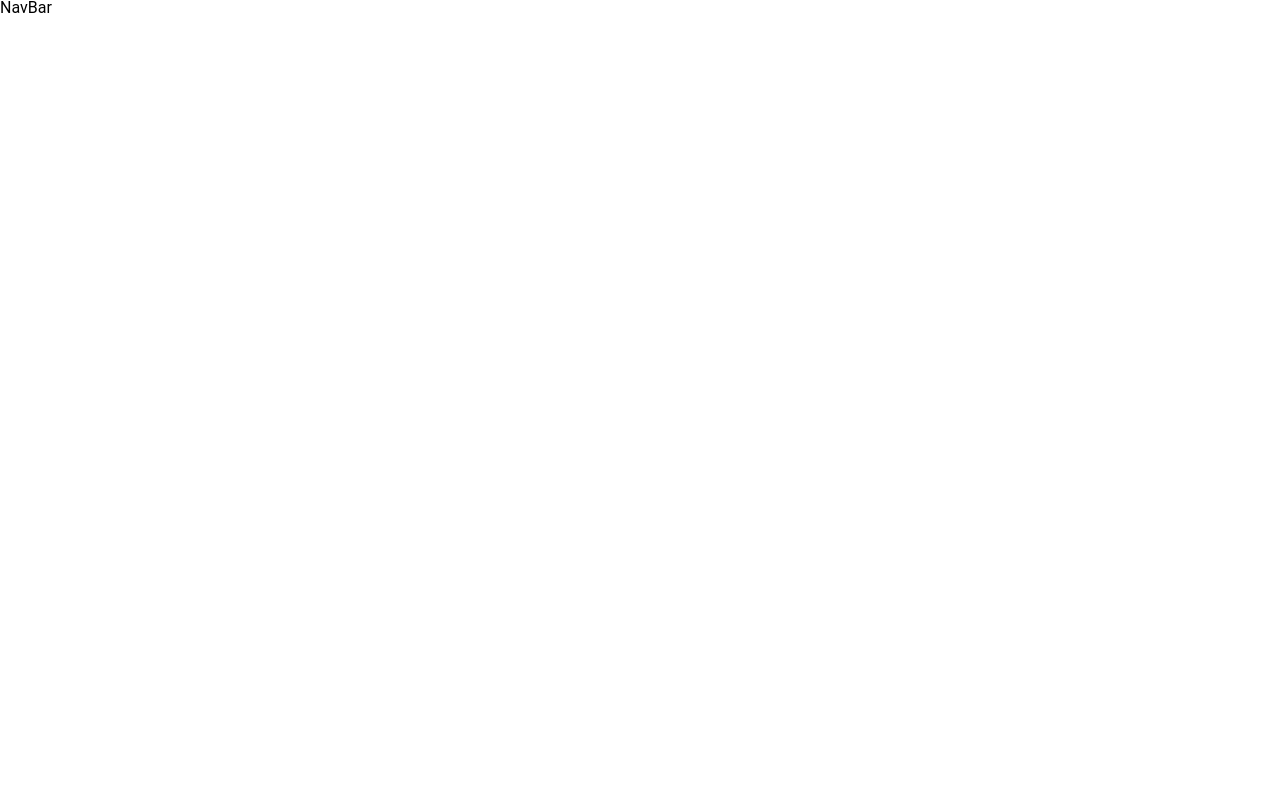
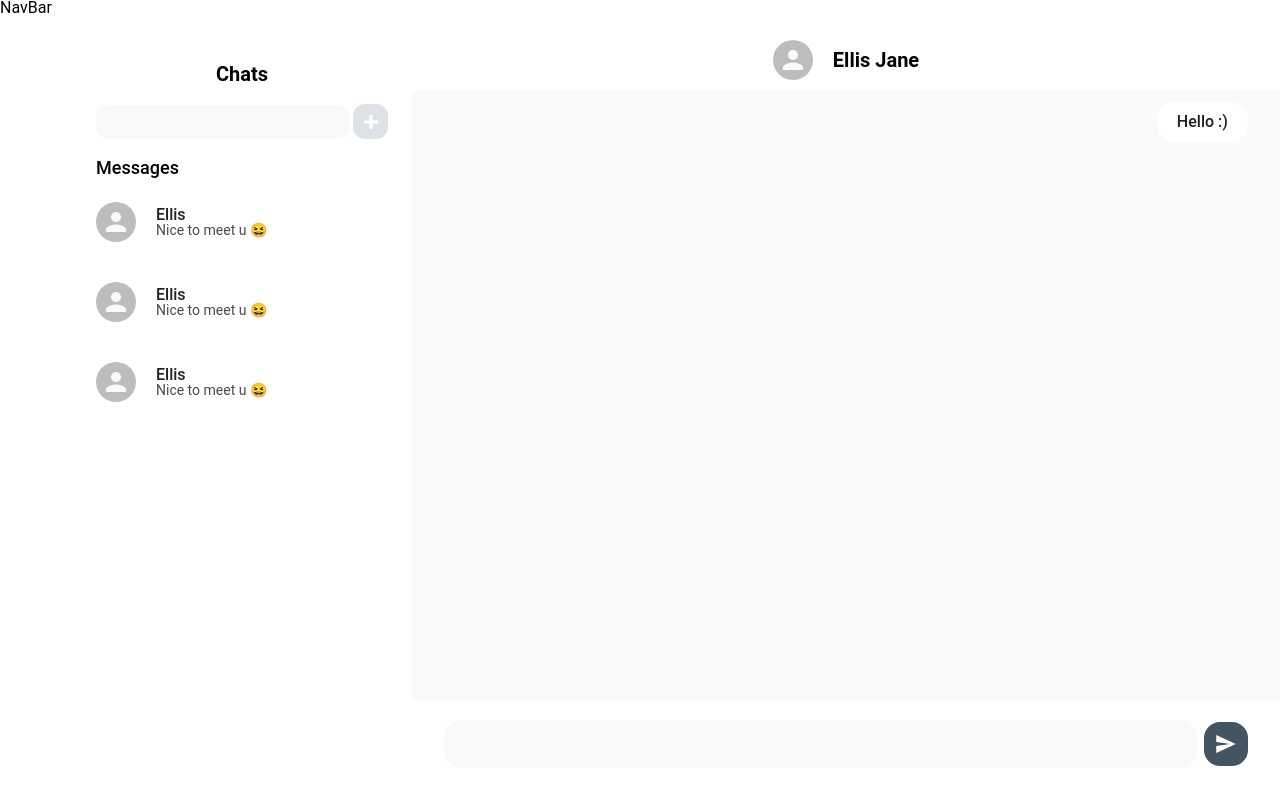
Before and after one commit to IamMrandrew/duplex, a React (Create React App) app in the folder client/: page /chat in a window 1280 px wide. Built offline with nearby package versions, Linux system fonts and the light colour scheme.

Commit message:
feat: routing chat to chatarea

```diff
--- a/client/src/Routes.tsx
+++ b/client/src/Routes.tsx
@@ -51,10 +51,16 @@ const Routes = (props: Props): ReactElement => {
         <NavBar />
         <Switch>
           {dimensions.width > 768 && (
-            <Route exact path={['/', toPath(LOCATIONS.home)]}>
-              <Chats />
-              <ChatArea />
-            </Route>
+            <>
+              <Route exact path={['/', toPath(LOCATIONS.home)]}>
+                <Chats />
+                <ChatArea />
+              </Route>
+              <Route path="/chat">
+                <Chats />
+                <ChatArea />
+              </Route>
+            </>
           )}
           {dimensions.width <= 768 && (
             <>
--- a/client/src/components/Chat.tsx
+++ b/client/src/components/Chat.tsx
@@ -1,4 +1,5 @@
 import React from 'react'
+import { Link } from 'react-router-dom'
 import { Avatar } from '@material-ui/core'
 import styled from 'styled-components/macro'
 import { COLOR } from './GlobalStyle'
@@ -7,7 +8,7 @@ type Props = {}
 
 const Chat: React.FC<Props> = () => {
   return (
-    <Wrapper>
+    <Wrapper to="/chat">
       <IconWrapper>
         <Icon />
       </IconWrapper>
@@ -21,9 +22,11 @@ const Chat: React.FC<Props> = () => {
 
 export default Chat
 
-const Wrapper = styled.div`
+const Wrapper = styled(Link)`
   display: flex;
   align-items: center;
+  text-decoration: none;
+  color: inherit;
 
   padding: 20px 0px;
 `
```
